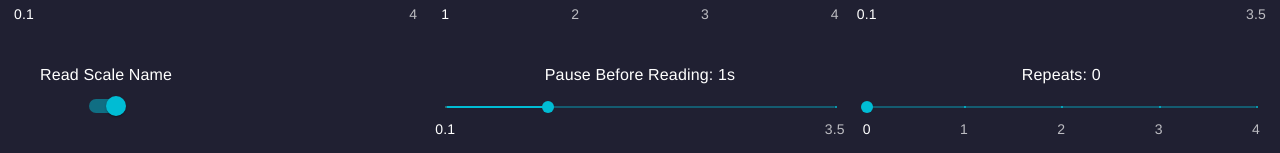
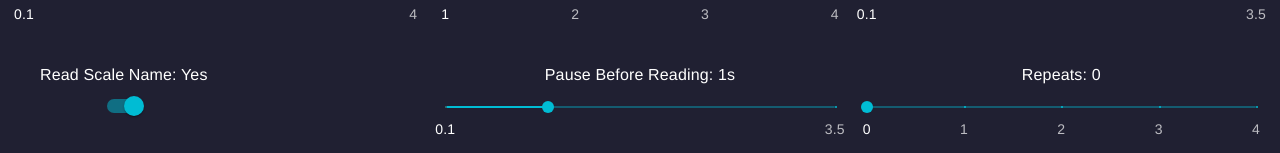
Before and after one commit to helioscope/sound-and-repetition, a React (Create React App) app: page / in a window 1280 px wide. Shown: the part 646-799 px from the top of the page. Built offline with nearby package versions, Linux system fonts and the light colour scheme; a web font is replaced by a local one.

Commit message:
show value in switch/checkbox label too, just for consistency

```diff
--- a/src/components/BinaryControl.tsx
+++ b/src/components/BinaryControl.tsx
@@ -43,7 +43,7 @@ export default function BinaryControl (props:BinaryControlProps) {
     <div className={className}>
       <FormControlLabel
         control={controlElement}
-        label={props.label}
+        label={props.label + ": " + (props.value? "Yes" : "No")}
         labelPlacement="top"
       />
     </div>
```
